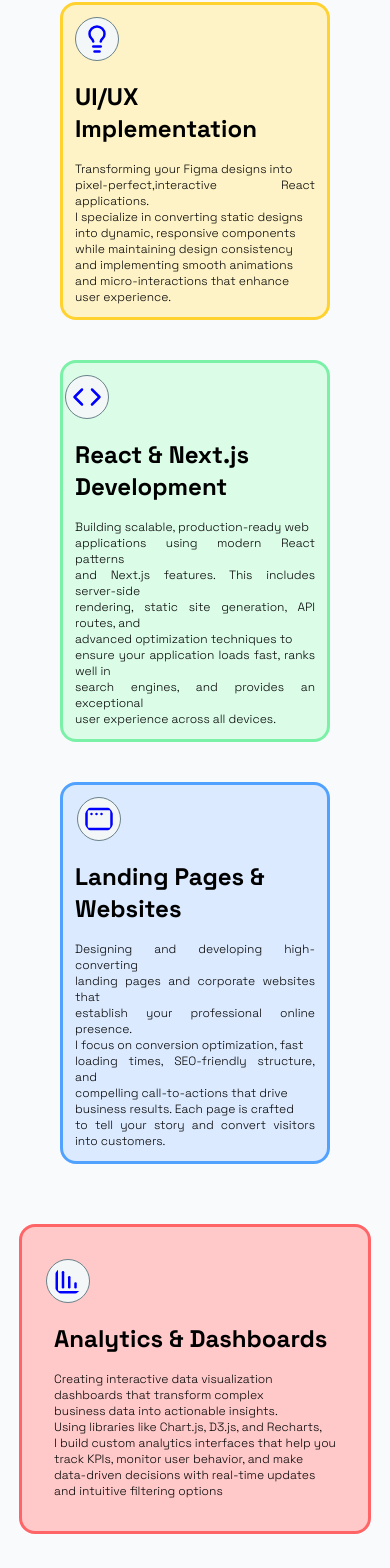
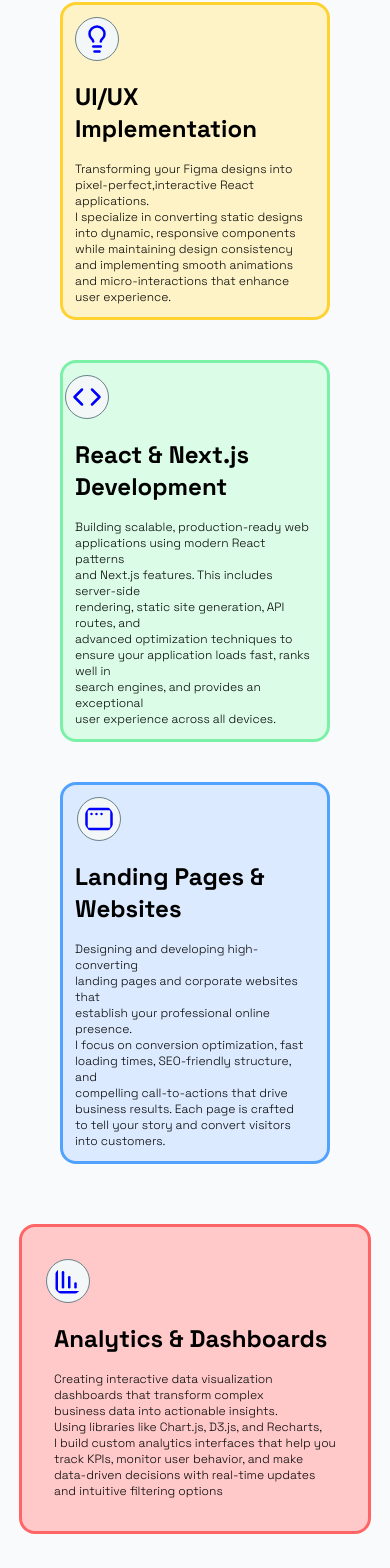
Before and after one commit to techie-emmax/Portfolio, a React (Vite) app: page / in a window 390 px wide. Shown: the part 1809-3377 px from the top of the page. Built offline with nearby package versions, Linux system fonts and the light colour scheme.

Commit message:
fix: on responsiveness 3

```diff
--- a/src/Pages/Service.jsx
+++ b/src/Pages/Service.jsx
@@ -16,7 +16,7 @@ const Service = () => {
                 <Lightbulb size={44} color="blue" className="border rounded-full border-[#6a828a] bg-[#f3f7f8] p-1.5 mr-[65%] md:mr-[90%] mb-5"/>
                 <p className="font-bold font-Space-grotesk text-2xl">
                   UI/UX Implementation
-                  <span className="block mt-4 font-light text-xs md:text-xl text-justify">
+                  <span className="block mt-4 font-light text-xs md:text-xl md:text-justify">
                     Transforming your Figma designs into <br />
                     pixel-perfect,interactive React applications.
                     <br />I specialize in converting static designs
@@ -32,7 +32,7 @@ const Service = () => {
                 <Code size={44} color="blue" className="border rounded-full border-[#6a828a] bg-[#f3f7f8] p-1.5 mr-[90%] mb-5"/>
                 <p className="font-bold font-Space-grotesk text-2xl">
                   React & Next.js Development
-                  <span className="block mt-4 font-light text-xs md:text-xl text-justify">
+                  <span className="block mt-4 font-light text-xs md:text-xl md:text-justify">
                     Building scalable, production-ready web <br />
                     applications using modern React patterns <br />
                     and Next.js features. This includes server-side <br />
@@ -51,7 +51,7 @@ const Service = () => {
                 <AppWindowMac size={44} color="blue" className="border rounded-full border-[#6a828a] bg-[#f3f7f8] p-1.5 mr-[80%] md:mr-[90%] mb-5"/>
                 <p className="font-bold font-Space-grotesk text-2xl">
                   Landing Pages & Websites
-                  <span className="block mt-4 font-light text-xs md:text-xl text-justify">
+                  <span className="block mt-4 font-light text-xs md:text-xl md:text-justify">
                     Designing and developing high-converting
                     <br />
                     landing pages and corporate websites that
@@ -75,7 +75,7 @@ const Service = () => {
                 <ChartColumnDecreasing size={44} color="blue" className="border rounded-full border-[#6a828a] bg-[#f3f7f8] p-1.5 mr-[90%] mb-5"/>
                 <p className="font-bold font-Space-grotesk text-2xl">
                   Analytics & Dashboards
-                  <span className="block mt-4 font-light text-xs md:text-xl text-justify">
+                  <span className="block mt-4 font-light text-xs md:text-xl md:text-justify">
                     Creating interactive data visualization <br />
                     dashboards that transform complex <br />
                     business data into actionable insights. <br />
```
